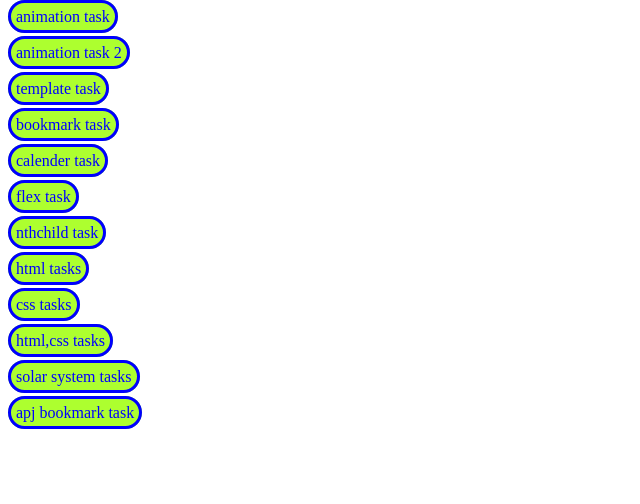
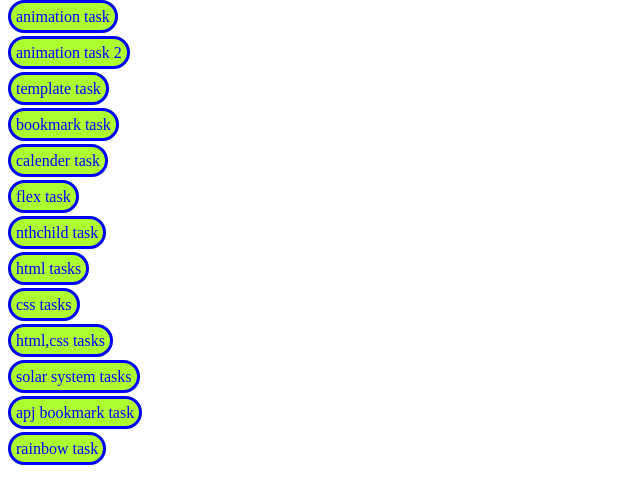
Before and after one commit to dakaniramesh26/CSS, a plain HTML site: page index.html in a window 1280 px wide. Shown: the whole page, without its empty margins (0-640 px from the left). Drawn offline with Linux system fonts and the light colour scheme.

Commit message:
Update index.html

```diff
--- a/index.html
+++ b/index.html
@@ -27,5 +27,6 @@
       <a href="tasks.html">html,css tasks</a><br><br>
      <a href="solarsystem.html">solar system tasks</a><br><br>
       <a href="apjbookmark.html">apj bookmark task</a><br><br>
+       <a href="rainbow.html">rainbow task</a><br><br>
 </body>
 </html>
```
